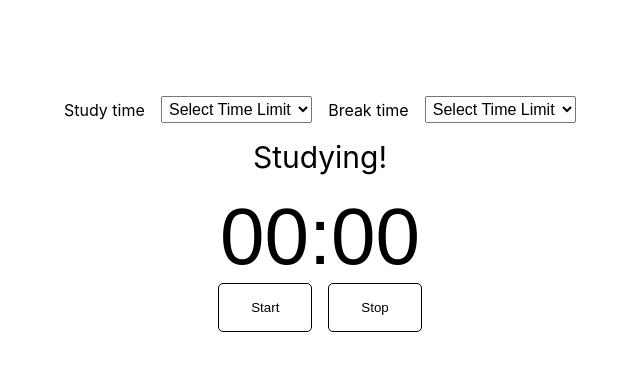
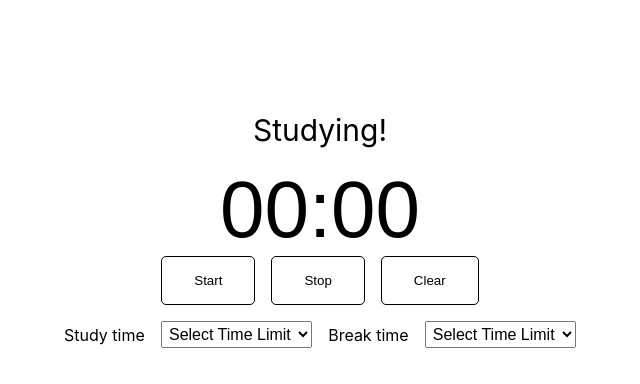
Before and after one commit to andyb2/study-timer, a React (Create React App) app: page / in a window 1280 px wide. Shown: the top 384 px of the page, without its empty margins (320-960 px from the left). Built offline with nearby package versions, Linux system fonts and the light colour scheme.

Commit message:
final functionality of timer set

```diff
--- a/src/components/timer/timer.jsx
+++ b/src/components/timer/timer.jsx
@@ -19,7 +19,7 @@ export default function Timer() {
     if (timeLimit && breakTimeLimit) {
       timerRef.current = setInterval(() => {
         setTimer((prev) => formatTimer(prev));
-      });
+      }, 1000);
     }
   };
 
@@ -27,7 +27,8 @@ export default function Timer() {
     clearInterval(timerRef.current);
   };
 
-  const breakTime = () => {
+  const handleClearTimer = () => {
+    handleStopTimer();
     setTimer((prev) => {
       const stateCopy = { ...prev };
 
@@ -37,7 +38,13 @@ export default function Timer() {
 
       return stateCopy;
     });
-    setIsBreak((prev) => !prev);
+
+    setIsBreak(false);
+  };
+
+  const breakTime = (bool) => {
+    handleClearTimer();
+    bool && setIsBreak(bool);
     handleStartTimer();
   };
 
@@ -50,12 +57,12 @@ export default function Timer() {
 
       if (!isBreak && timeLimit && totalMin === timeLimit) {
         handleStopTimer();
-        breakTime();
+        breakTime(true);
       }
 
       if (isBreak && totalMin === breakTimeLimit) {
         handleStopTimer();
-        breakTime();
+        breakTime(false);
       }
     };
 
@@ -64,13 +71,6 @@ export default function Timer() {
 
   return (
     <div className={styles.container}>
-      <div className={styles.inputs}>
-        <p className={styles.label}>Study time</p>
-        <TimeLimit setTimeLimit={setTimeLimit} />
-        <p className={styles.label}>Break time</p>
-        <TimeLimit setBreakTimeLimit={setBreakTimeLimit} />
-      </div>
-
       <p className={styles.type}>{!isBreak ? 'Studying!' : 'Break!'}</p>
 
       <div className={`${styles.timer} ${isBreak && styles.break}`}>
@@ -86,6 +86,16 @@ export default function Timer() {
         <button onClick={() => handleStopTimer()} className={styles.button}>
           Stop
         </button>
+        <button onClick={() => handleClearTimer()} className={styles.button}>
+          Clear
+        </button>
+      </div>
+
+      <div className={styles.inputs}>
+        <p className={styles.label}>Study time</p>
+        <TimeLimit setTimeLimit={setTimeLimit} />
+        <p className={styles.label}>Break time</p>
+        <TimeLimit setBreakTimeLimit={setBreakTimeLimit} />
       </div>
     </div>
   );
--- a/src/components/timer/timer.module.css
+++ b/src/components/timer/timer.module.css
@@ -31,6 +31,7 @@
   justify-content: center;
   align-items: center;
   gap: 1rem;
+  padding: 1rem;
 }
 
 .label {
```
